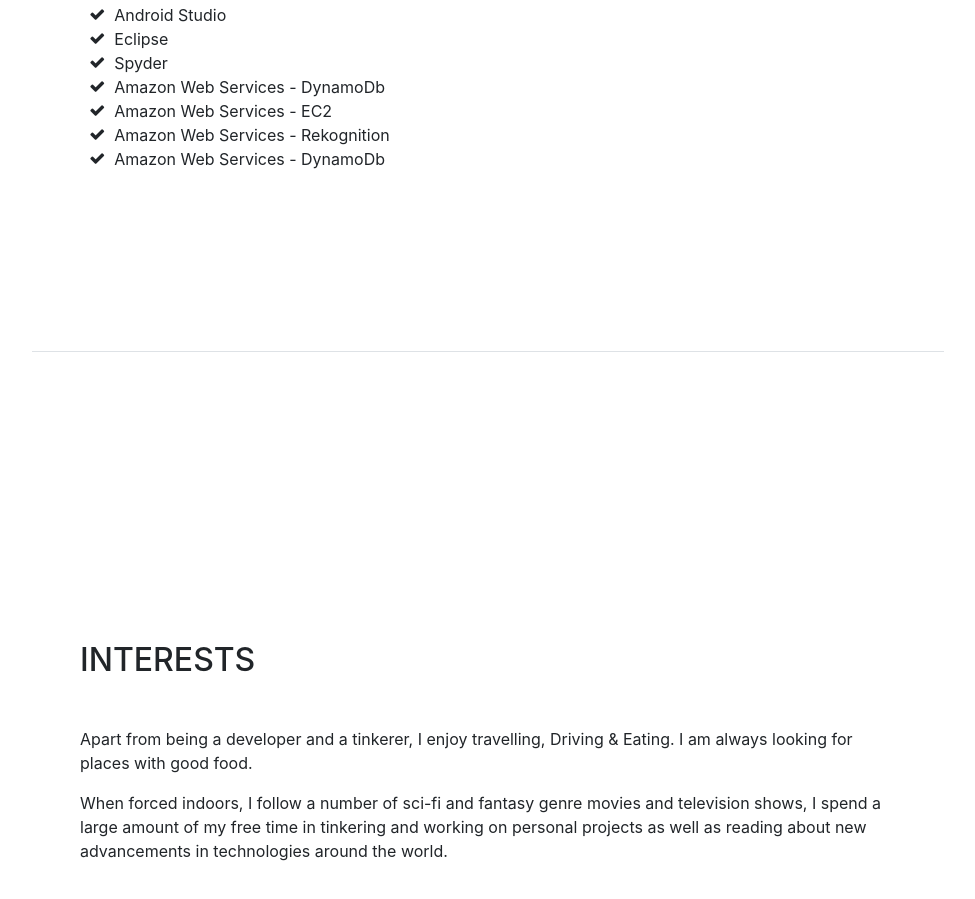
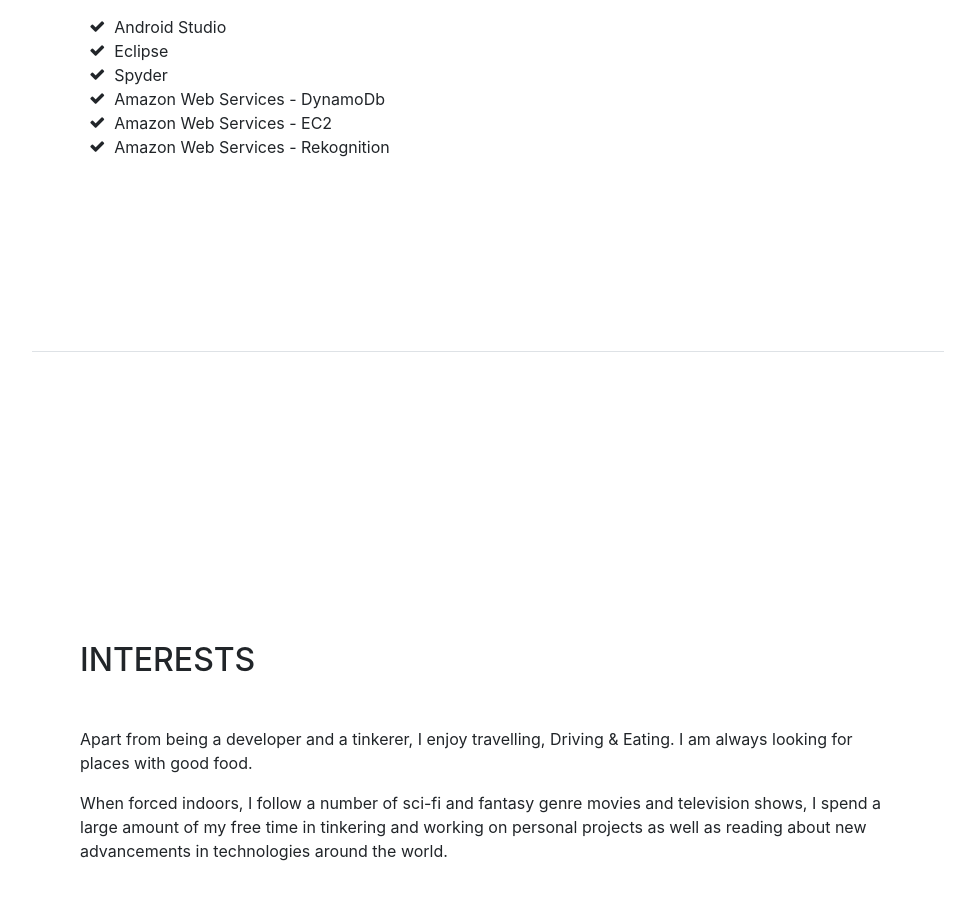
Before and after one commit to parthwaidya/parthwaidya.github.io, a website with bundled scripts: page index.html in a window 1280 px wide. Shown: the part 2376-3275 px from the top of the page, without its empty margins (288-1263 px from the left). Built offline with nearby package versions, Linux system fonts and the light colour scheme; a web font is replaced by a local one.

Commit message:
Update index.html

```diff
--- a/index.html
+++ b/index.html
@@ -257,9 +257,7 @@
                 <li>
                   <i class="fa-li fa fa-check"></i>
                   Amazon Web Services - Rekognition</li>
-                  <li>
-                    <i class="fa-li fa fa-check"></i>
-                    Amazon Web Services - DynamoDb</li>
+
           </ul>
         </div>
       </section>
```
